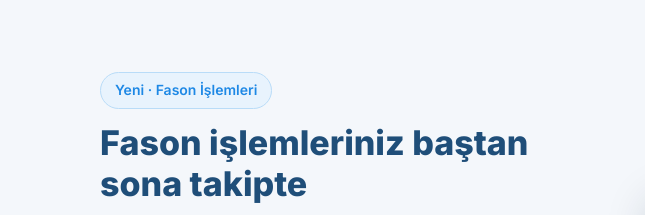
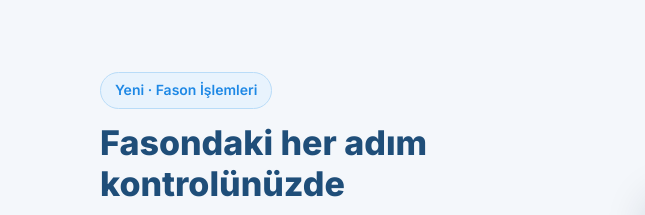
Before and after one commit to issali16-byte/issali16-byte.github.io, a plain HTML site: page index.html in a window 1280 px wide. Shown: the part 1860-2075 px from the top of the page, 0-645 px from the left. Drawn offline with Linux system fonts and the light colour scheme; no server answers.

Commit message:
Fason bölümü başlığı: Fasondaki her adım kontrolünüzde
Co-Authored-By: Claude Opus 5.5 <noreply@anthropic.com>

```diff
--- a/index.html
+++ b/index.html
@@ -341,7 +341,7 @@
         <div class="fason-ust">
           <div>
             <div class="rozet">Yeni · Fason İşlemleri</div>
-            <h2>Fason işlemleriniz baştan sona takipte</h2>
+            <h2>Fasondaki her adım kontrolünüzde</h2>
             <p>Kaplama, boya, ısıl işlem, lazer, dikim ya da onarım: dışarıda yaptırdığınız her iş siparişten faturaya
                tek akışta izlenir. Hangi fasoncuda ne kadar malınız var, ne zaman dönecek, kaçı fire, işçilik ne tuttu —
                tek ekranda.</p>
```
